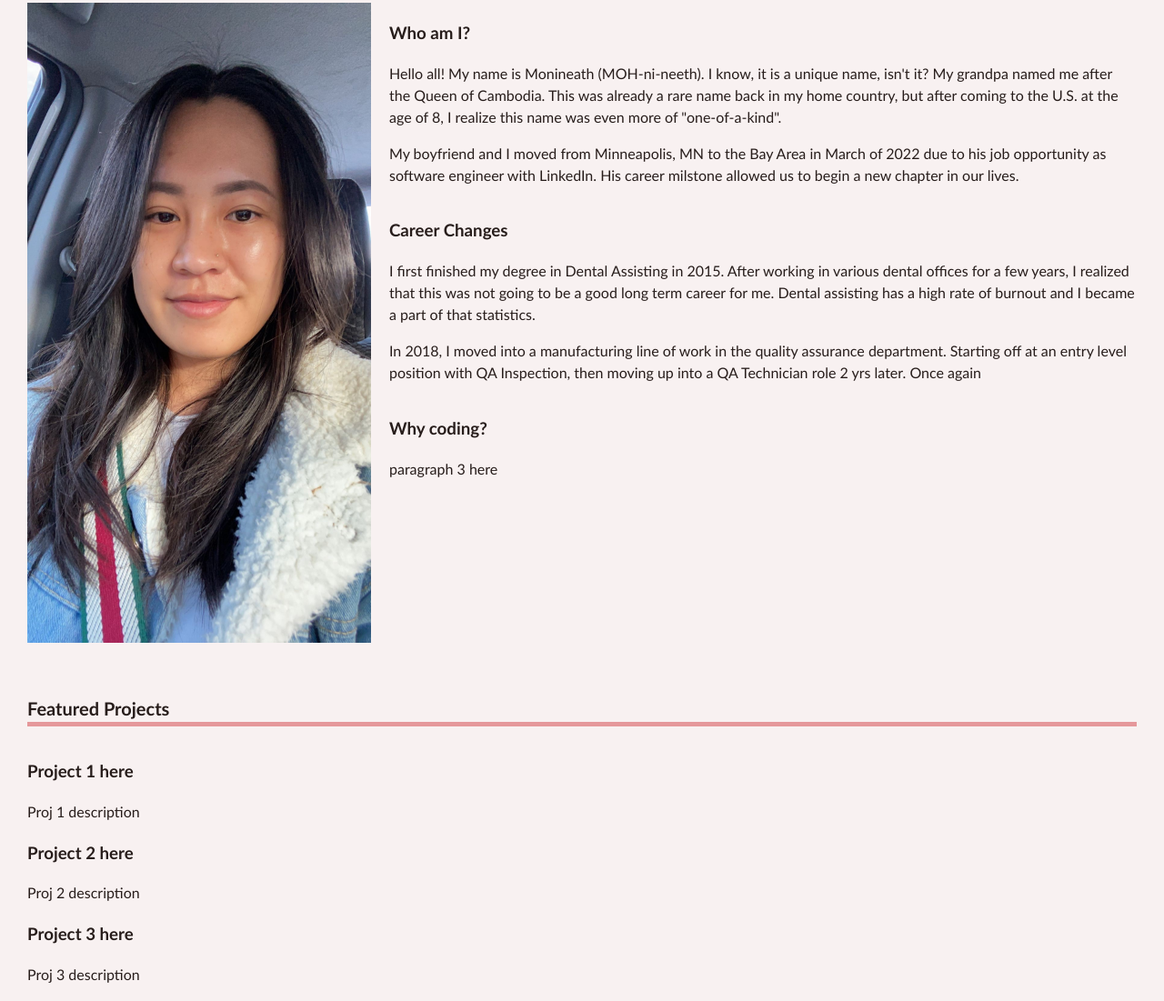
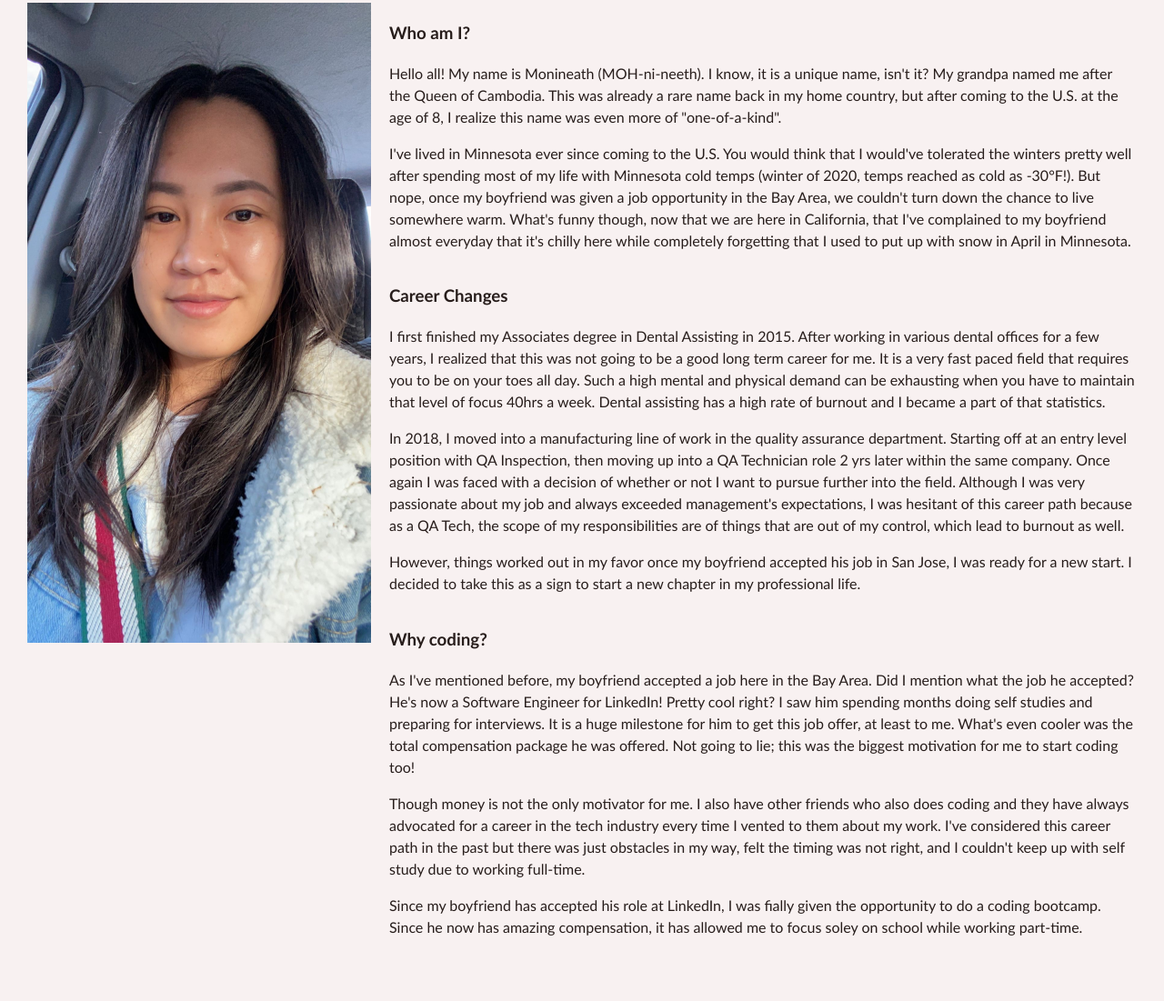
Before and after one commit to monineathsar/Challenge-2, a plain HTML site: page Challenge-2.html in a window 1280 px wide. Shown: the part 219-1320 px from the top of the page at 91% size. Drawn offline with Linux system fonts and the light colour scheme.

Commit message:
more aboutMe section

```diff
--- a/Challenge-2.html
+++ b/Challenge-2.html
@@ -36,24 +36,33 @@
                             Hello all! My name is Monineath (MOH-ni-neeth). I know, it is a unique name, isn't it? My grandpa named me after the Queen of Cambodia. This was already a rare name back in my home country, but after coming to the U.S. at the age of 8, I realize this name was even more of "one-of-a-kind".
                         </p>
                         <p>
-                            My boyfriend and I moved from Minneapolis, MN to the Bay Area in March of 2022 due to his job opportunity as software engineer with LinkedIn. His career milstone allowed us to begin a new chapter in our lives.
+                            I've lived in Minnesota ever since coming to the U.S. You would think that I would've tolerated the winters pretty well after spending most of my life with Minnesota cold temps (winter of 2020, temps reached as cold as -30°F!). But nope, once my boyfriend was given a job opportunity in the Bay Area, we couldn't turn down the chance to live somewhere warm. What's funny though, now that we are here in California, that I've complained to my boyfriend almost everyday that it's chilly here while completely forgetting that I used to put up with snow in April in Minnesota.
                         </p>
                     </section>
                     <!--"work history" paragraph-->
                     <section id="work">
                         <h3>Career Changes</h3>
                         <p>
-                            I first finished my degree in Dental Assisting in 2015. After working in various dental offices for a few years, I realized that this was not going to be a good long term career for me. Dental assisting has a high rate of burnout and I became a part of that statistics.
+                            I first finished my Associates degree in Dental Assisting in 2015. After working in various dental offices for a few years, I realized that this was not going to be a good long term career for me. It is a very fast paced field that requires you to be on your toes all day. Such a high mental and physical demand can be exhausting when you have to maintain that level of focus 40hrs a week. Dental assisting has a high rate of burnout and I became a part of that statistics.
                         </p>
                         <p>
-                            In 2018, I moved into a manufacturing line of work in the quality assurance department. Starting off at an entry level position with QA Inspection, then moving up into a QA Technician role 2 yrs later. Once again
+                            In 2018, I moved into a manufacturing line of work in the quality assurance department. Starting off at an entry level position with QA Inspection, then moving up into a QA Technician role 2 yrs later within the same company. Once again I was faced with a decision of whether or not I want to pursue further into the field. Although I was very passionate about my job and always exceeded management's expectations, I was hesitant of this career path because as a QA Tech, the scope of my responsibilities are of things that are out of my control, which lead to burnout as well.
+                        </p>
+                        <p>
+                            However, things worked out in my favor once my boyfriend accepted his job in San Jose, I was ready for a new start. I decided to take this as a sign to start a new chapter in my professional life.
                         </p>
                     </section>
                     <!--"why coding" paragraph-->
                     <section id="why">
                         <h3>Why coding?</h3>
                         <p>
-                            paragraph 3 here
+                            As I've mentioned before, my boyfriend accepted a job here in the Bay Area. Did I mention what the job he accepted? He's now a Software Engineer for LinkedIn! Pretty cool right? I saw him spending months doing self studies and preparing for interviews. It is a huge milestone for him to get this job offer, at least to me. What's even cooler was the total compensation package he was offered. Not going to lie; this was the biggest motivation for me to start coding too!
+                        </p>
+                        <p>
+                            Though money is not the only motivator for me. I also have other friends who also does coding and they have always advocated for a career in the tech industry every time I vented to them about my work. I've considered this career path in the past but there was just obstacles in my way, felt the timing was not right, and I couldn't keep up with self study due to working full-time.
+                        </p>
+                        <p>
+                            Since my boyfriend has accepted his role at LinkedIn, I was fially given the opportunity to do a coding bootcamp. Since he now has amazing compensation, it has allowed me to focus soley on school while working part-time.
                         </p>
                     </section>
                 </div>
--- a/assets/css/style-chal2.css
+++ b/assets/css/style-chal2.css
@@ -11,7 +11,7 @@ body {
 }
 
 header {
-    padding: 0px 0px 0px 30px;
+    padding: 0px 15px 0px 30px;
     display: flex;
     flex-direction: row;
     justify-content: space-between;
```
